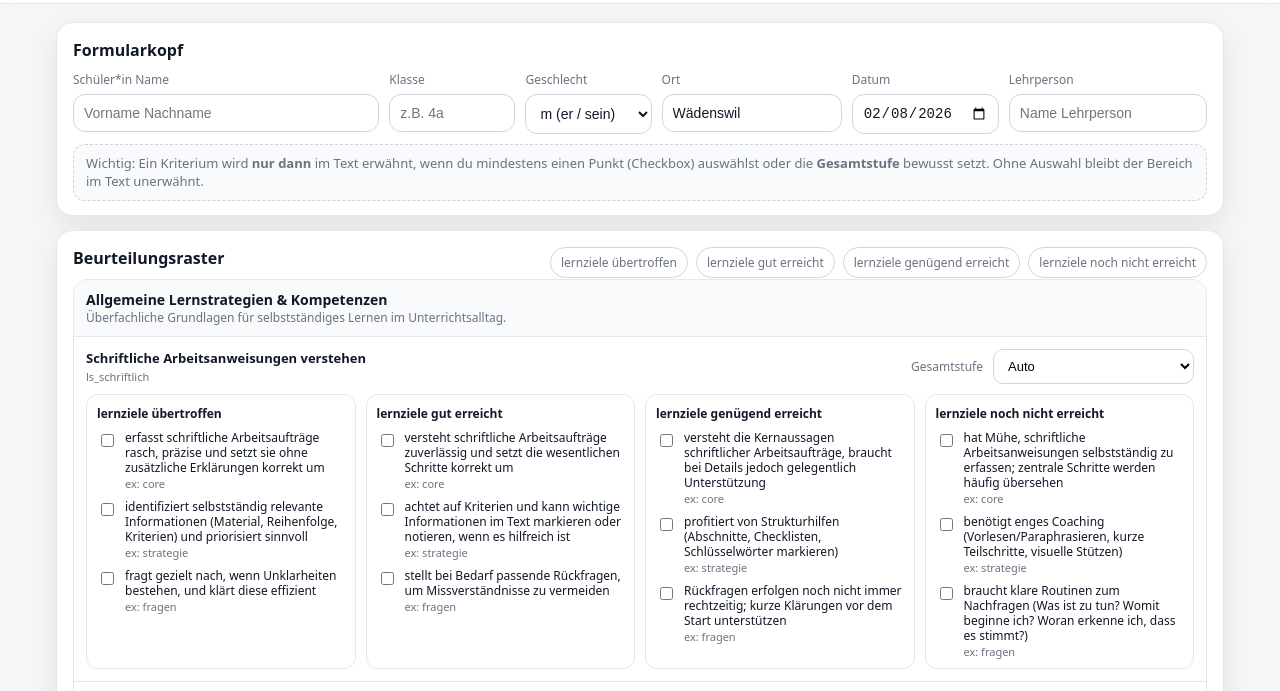
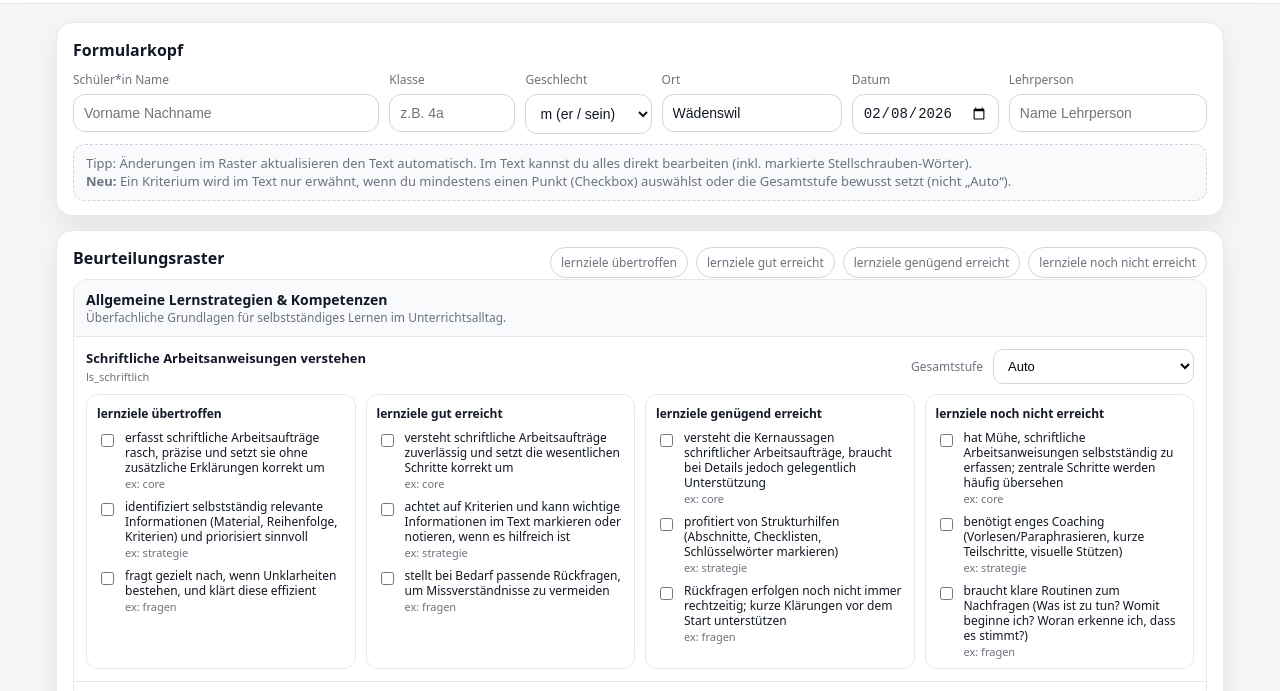
Before and after one commit to retospeerli/lernbericht, a plain HTML site: page index.html in a window 1280 px wide. Shown: the part 105-796 px from the top of the page. Drawn offline with Linux system fonts and the light colour scheme; a script that the page names is missing.

Commit message:
Update index.html

```diff
--- a/index.html
+++ b/index.html
@@ -1,4 +1,4 @@
-<!-- index.html (UPDATED) -->
+<!-- index.html (ERGÄNZT – ohne Weglassen der ursprünglichen Struktur/Funktionen) -->
 <!doctype html>
 <html lang="de">
 <head>
@@ -84,8 +84,8 @@
       </div>
 
       <div class="hint">
-        Wichtig: Ein Kriterium wird <strong>nur dann</strong> im Text erwähnt, wenn du mindestens einen Punkt (Checkbox) auswählst
-        oder die <strong>Gesamtstufe</strong> bewusst setzt. Ohne Auswahl bleibt der Bereich im Text unerwähnt.
+        Tipp: Änderungen im Raster aktualisieren den Text automatisch. Im Text kannst du alles direkt bearbeiten (inkl. markierte Stellschrauben-Wörter).
+        <br><strong>Neu:</strong> Ein Kriterium wird im Text nur erwähnt, wenn du mindestens einen Punkt (Checkbox) auswählst oder die Gesamtstufe bewusst setzt (nicht „Auto“).
       </div>
     </section>
 
@@ -199,8 +199,14 @@
           <div class="pdfBlock">
             <div class="pdfSectionTitle">Bemerkungen der Eltern</div>
             <div class="linesBox" aria-label="Bemerkungen der Eltern (Handschriftfeld)">
-              <div class="line"></div><div class="line"></div><div class="line"></div><div class="line"></div>
-              <div class="line"></div><div class="line"></div><div class="line"></div><div class="line"></div>
+              <div class="line"></div>
+              <div class="line"></div>
+              <div class="line"></div>
+              <div class="line"></div>
+              <div class="line"></div>
+              <div class="line"></div>
+              <div class="line"></div>
+              <div class="line"></div>
             </div>
           </div>
 
@@ -223,7 +229,7 @@
     </section>
   </main>
 
-  <!-- Copilot overlay -->
+  <!-- Copilot overlay (hover 3s on button) -->
   <div id="overlay" class="overlay" aria-hidden="true">
     <div class="overlay__backdrop" data-close="1"></div>
     <div class="overlay__panel" role="dialog" aria-modal="true" aria-label="Copilot Anleitung">
```
